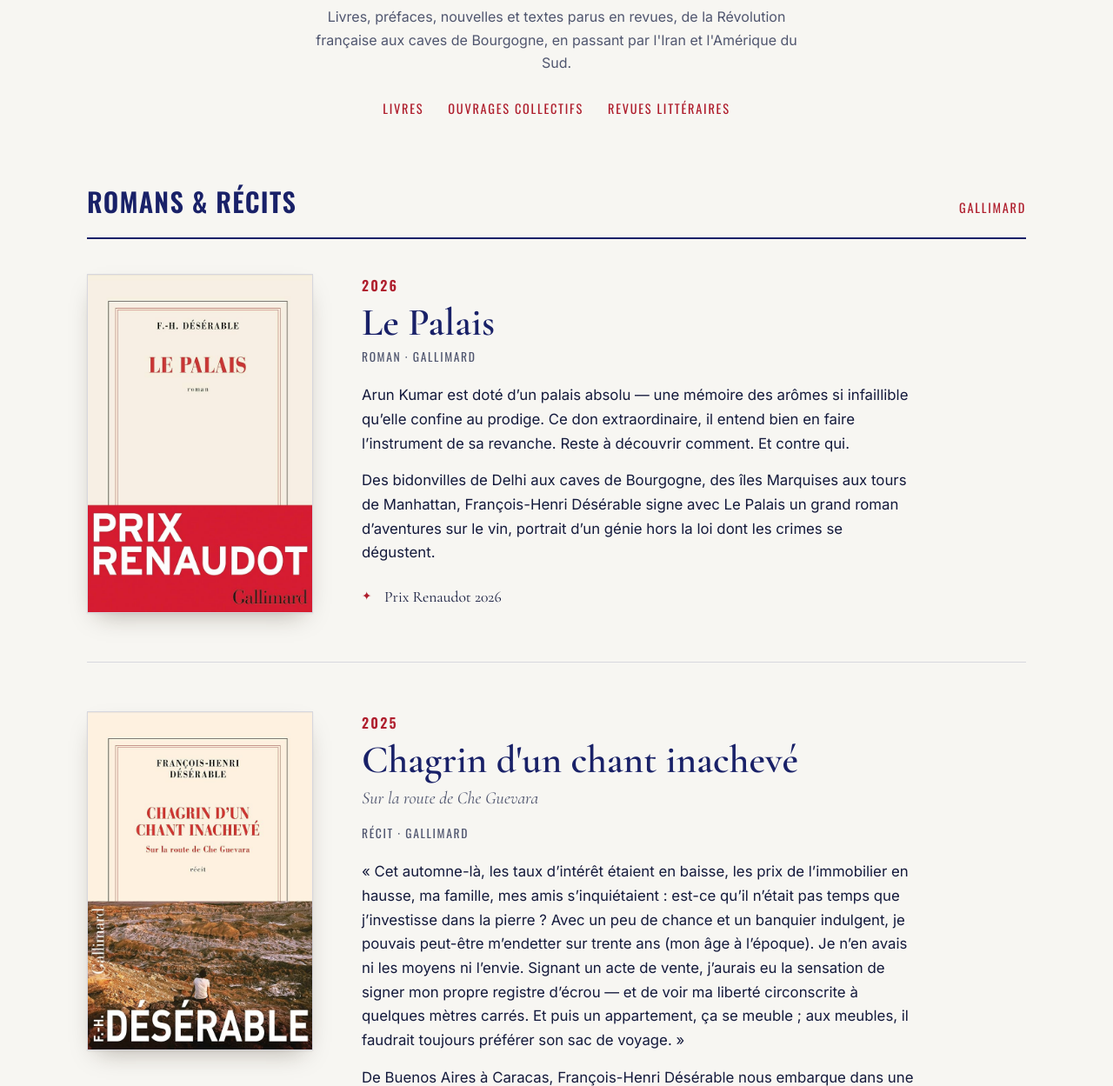
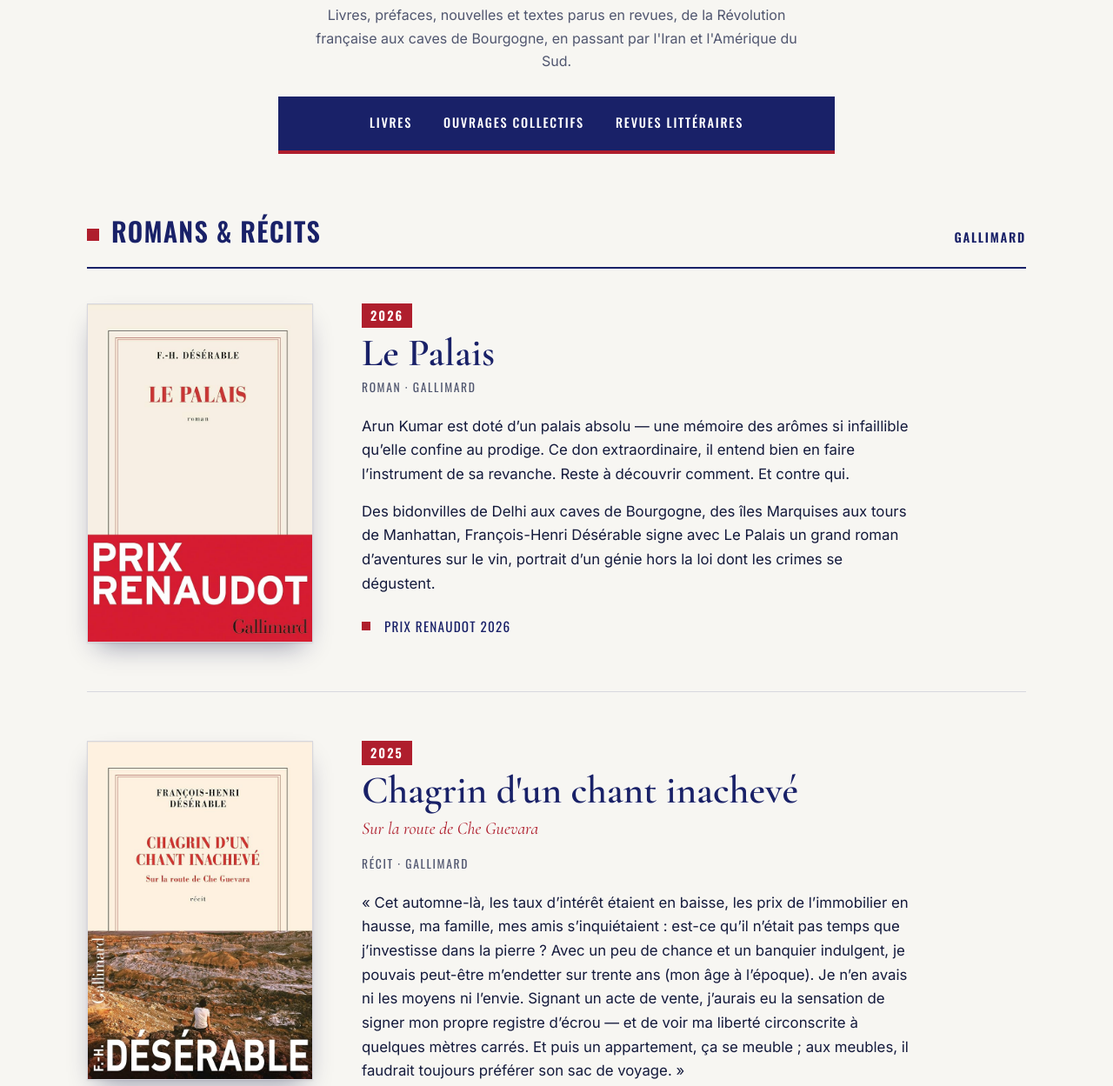
Before and after one commit to TLZZ-okey/FHD-website, a plain HTML site: page publications.html in a window 1280 px wide. Shown: the part 300-1549 px from the top of the page at 87% size. Drawn offline with Linux system fonts and the light colour scheme.

Commit message:
Thème : bandeau rouge sous l'en-tête, page Publications aux couleurs bleu-blanc-rouge
Co-Authored-By: Claude Opus 5.5 <noreply@anthropic.com>
Claude-Session: https://claude.ai/code/session_01AuVHc6nxYV32cG7AqRNpyK

```diff
--- a/css/canadiens.css
+++ b/css/canadiens.css
@@ -126,3 +126,21 @@ body { background: var(--papier); color: var(--encre); }
 .pied::before { content: ""; position: absolute; top: 0; left: 0; right: 0; height: 10px; background: var(--bande); }
 .pied a { color: var(--blanc); font-family: var(--display); letter-spacing: .1em; text-transform: uppercase; font-size: .85rem; }
 .pied a:hover { color: #ffd6da; }
+
+/* ---------- En-tête : bleu + simple bandeau rouge ---------- */
+.entete::after { height: 8px; background: var(--rouge); }
+
+/* ---------- Page Publications ---------- */
+.sommaire { background: var(--bleu); padding: 14px 24px; gap: 8px 36px; margin: 28px auto 0; max-width: 640px; border-bottom: 4px solid var(--rouge); }
+.sommaire a { color: var(--blanc); font-weight: 500; }
+.sommaire a:hover { border-color: var(--rouge-clair); }
+.bloc-publi .section-titre h2::before { content: ""; display: inline-block; width: 14px; height: 14px; background: var(--rouge); margin-right: 14px; vertical-align: 2px; }
+.compteur { color: var(--bleu); font-weight: 600; }
+.livre-detail .annee { display: inline-block; background: var(--rouge); color: var(--blanc); padding: 2px 10px; font-size: .9rem; }
+.livre-detail .sous-titre { color: var(--rouge); }
+.livre-detail .couverture { box-shadow: 0 1px 2px rgba(0,0,0,.08), 0 14px 30px -12px rgba(15,21,70,.45); }
+.prix-liste li { font-family: var(--display); font-size: .95rem; letter-spacing: .08em; text-transform: uppercase; color: var(--bleu); }
+.prix-liste li::before { content: ""; width: 10px; height: 10px; background: var(--rouge); top: 7px; }
+.biblio li { border-bottom-color: var(--filet); }
+.biblio li::before { content: ""; width: 8px; height: 8px; background: var(--rouge); top: 25px; }
+.biblio li:hover { background: rgba(25,33,104,.04); }
```
